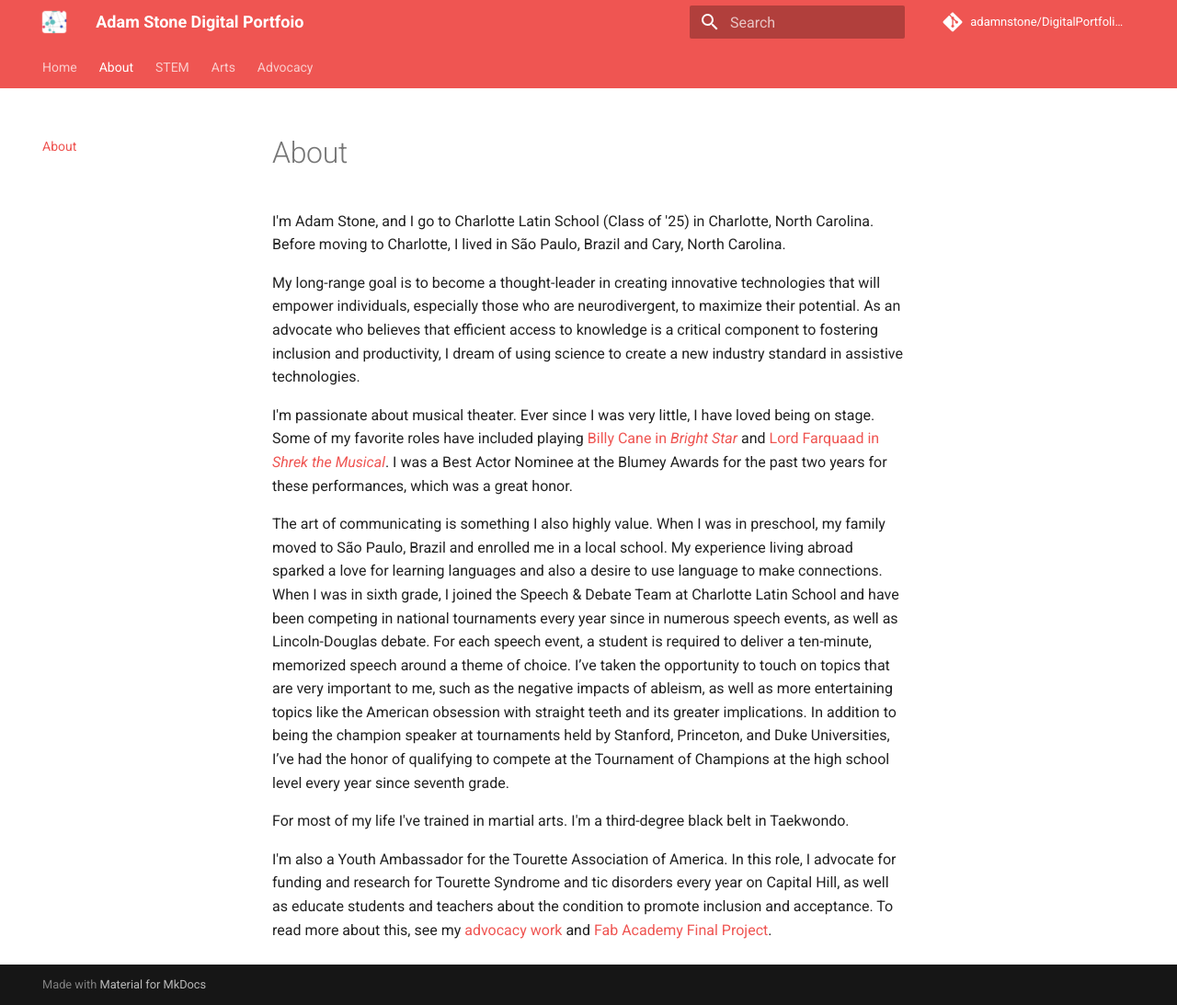
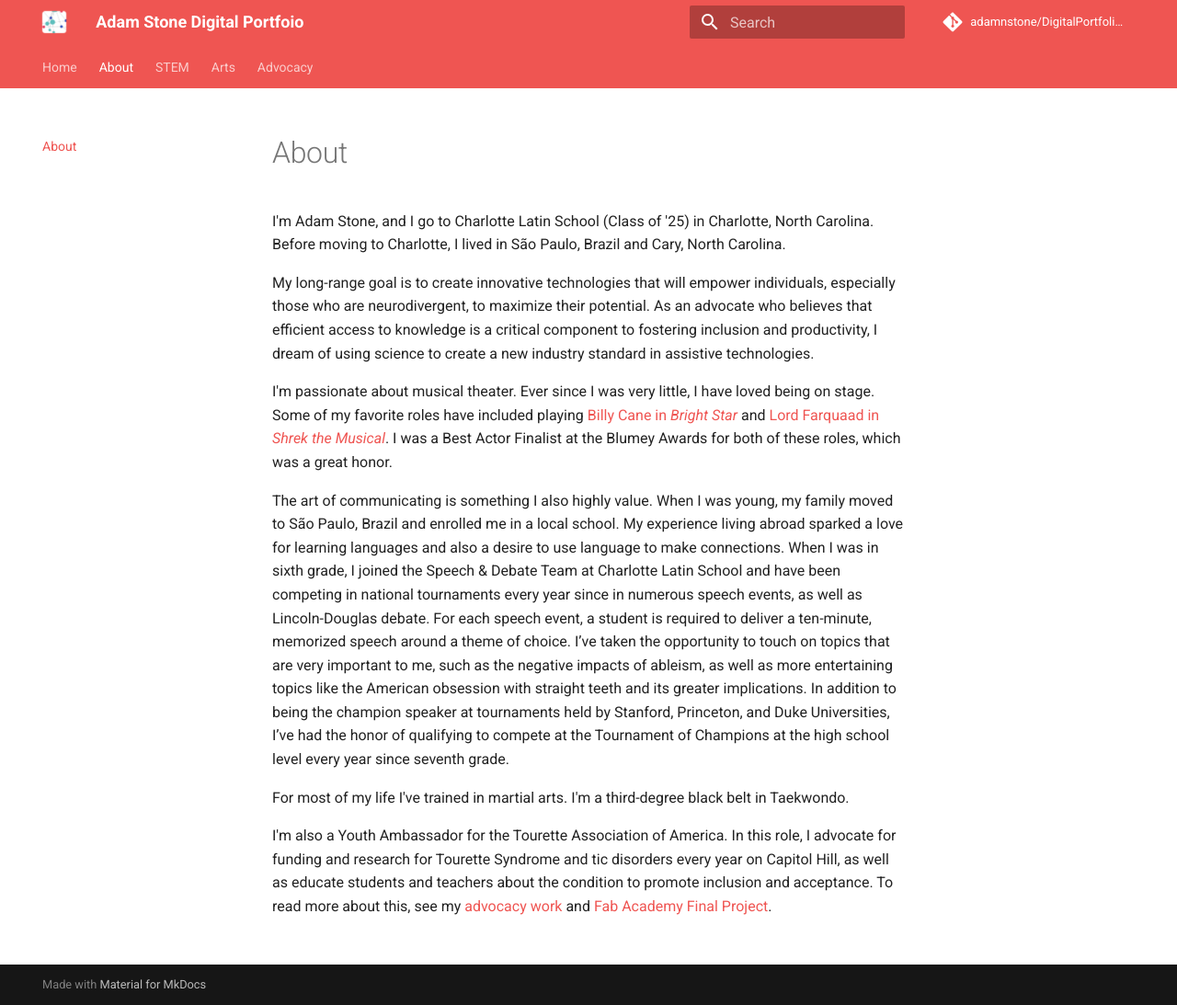
Before and after one commit to adamnstone/DigitalPortfolioWebsite, an MkDocs documentation site: the page built from docs/about.md, in a window 1280 px wide and 1093 px high. Shown: the whole window at 92% size. Built offline with MkDocs 1.6.1 and Material for MkDocs 9.7.7, drawn with Linux system fonts in a browser that asks for light colours; comment, search, counter and statistics services are not loaded.

```diff
--- a/docs/about.md
+++ b/docs/about.md
@@ -2,12 +2,12 @@
 
 I'm Adam Stone, and I go to Charlotte Latin School (Class of '25) in Charlotte, North Carolina. Before moving to Charlotte, I lived in São Paulo, Brazil and Cary, North Carolina.
 
-My long-range goal is to become a thought-leader in creating innovative technologies that will empower individuals, especially those who are neurodivergent, to maximize their potential. As an advocate who believes that efficient access to knowledge is a critical component to fostering inclusion and productivity, I dream of using science to create a new industry standard in assistive technologies.
+My long-range goal is to create innovative technologies that will empower individuals, especially those who are neurodivergent, to maximize their potential. As an advocate who believes that efficient access to knowledge is a critical component to fostering inclusion and productivity, I dream of using science to create a new industry standard in assistive technologies.
 
-I'm passionate about musical theater. Ever since I was very little, I have loved being on stage. Some of my favorite roles have included playing [Billy Cane in *Bright Star*](./arts/index.md#billy-cane-bright-star) and [Lord Farquaad in *Shrek the Musical*](./arts/index.md#lord-farquaad-shrek-the-musical). I was a Best Actor Nominee at the Blumey Awards for the past two years for these performances, which was a great honor.
+I'm passionate about musical theater. Ever since I was very little, I have loved being on stage. Some of my favorite roles have included playing [Billy Cane in *Bright Star*](./arts/index.md#billy-cane-bright-star) and [Lord Farquaad in *Shrek the Musical*](./arts/index.md#lord-farquaad-shrek-the-musical). I was a Best Actor Finalist at the Blumey Awards for both of these roles, which was a great honor.
 
-The art of communicating is something I also highly value. When I was in preschool, my family moved to São Paulo, Brazil and enrolled me in a local school. My experience living abroad sparked a love for learning languages and also a desire to use language to make connections. When I was in sixth grade, I joined the Speech & Debate Team at Charlotte Latin School and have been competing in national tournaments every year since in numerous speech events, as well as Lincoln-Douglas debate. For each speech event, a student is required to deliver a ten-minute, memorized speech around a theme of choice. I’ve taken the opportunity to touch on topics that are very important to me, such as the negative impacts of ableism, as well as more entertaining topics like the American obsession with straight teeth and its greater implications. In addition to being the champion speaker at tournaments held by Stanford, Princeton, and Duke Universities, I’ve had the honor of qualifying to compete at the Tournament of Champions at the high school level every year since seventh grade.
+The art of communicating is something I also highly value. When I was young, my family moved to São Paulo, Brazil and enrolled me in a local school. My experience living abroad sparked a love for learning languages and also a desire to use language to make connections. When I was in sixth grade, I joined the Speech & Debate Team at Charlotte Latin School and have been competing in national tournaments every year since in numerous speech events, as well as Lincoln-Douglas debate. For each speech event, a student is required to deliver a ten-minute, memorized speech around a theme of choice. I’ve taken the opportunity to touch on topics that are very important to me, such as the negative impacts of ableism, as well as more entertaining topics like the American obsession with straight teeth and its greater implications. In addition to being the champion speaker at tournaments held by Stanford, Princeton, and Duke Universities, I’ve had the honor of qualifying to compete at the Tournament of Champions at the high school level every year since seventh grade.
 
 For most of my life I've trained in martial arts. I'm a third-degree black belt in Taekwondo.
 
-I'm also a Youth Ambassador for the Tourette Association of America. In this role, I advocate for funding and research for Tourette Syndrome and tic disorders every year on Capital Hill, as well as educate students and teachers about the condition to promote inclusion and acceptance. To read more about this, see my [advocacy work](./advocacy/index.md) and [Fab Academy Final Project](./stem/disability-forewarning-system/index.md).
+I'm also a Youth Ambassador for the Tourette Association of America. In this role, I advocate for funding and research for Tourette Syndrome and tic disorders every year on Capitol Hill, as well as educate students and teachers about the condition to promote inclusion and acceptance. To read more about this, see my [advocacy work](./advocacy/index.md) and [Fab Academy Final Project](./stem/disability-forewarning-system/index.md).
```
Also changed, not shown: docs/arts/index.md (+9 -9 lines), docs/stem/disability-forewarning-system/final-project-planning.md (+3 -3 lines), docs/stem/disability-forewarning-system/project-requirements.md (+1 -1 lines), docs/stem/index.md (+2 -2 lines), docs/stem/panopticom/index.md (+1 -1 lines), docs/assets/images/arts/alkestis/alk-back-pic.png (added), docs/assets/images/arts/alkestis/alk-point-pic.png (added), docs/assets/images/arts/alkestis/alk-standing-pic.png (added), docs/assets/images/stem/panopticom/panop-layers.png (added), 1 other file.
